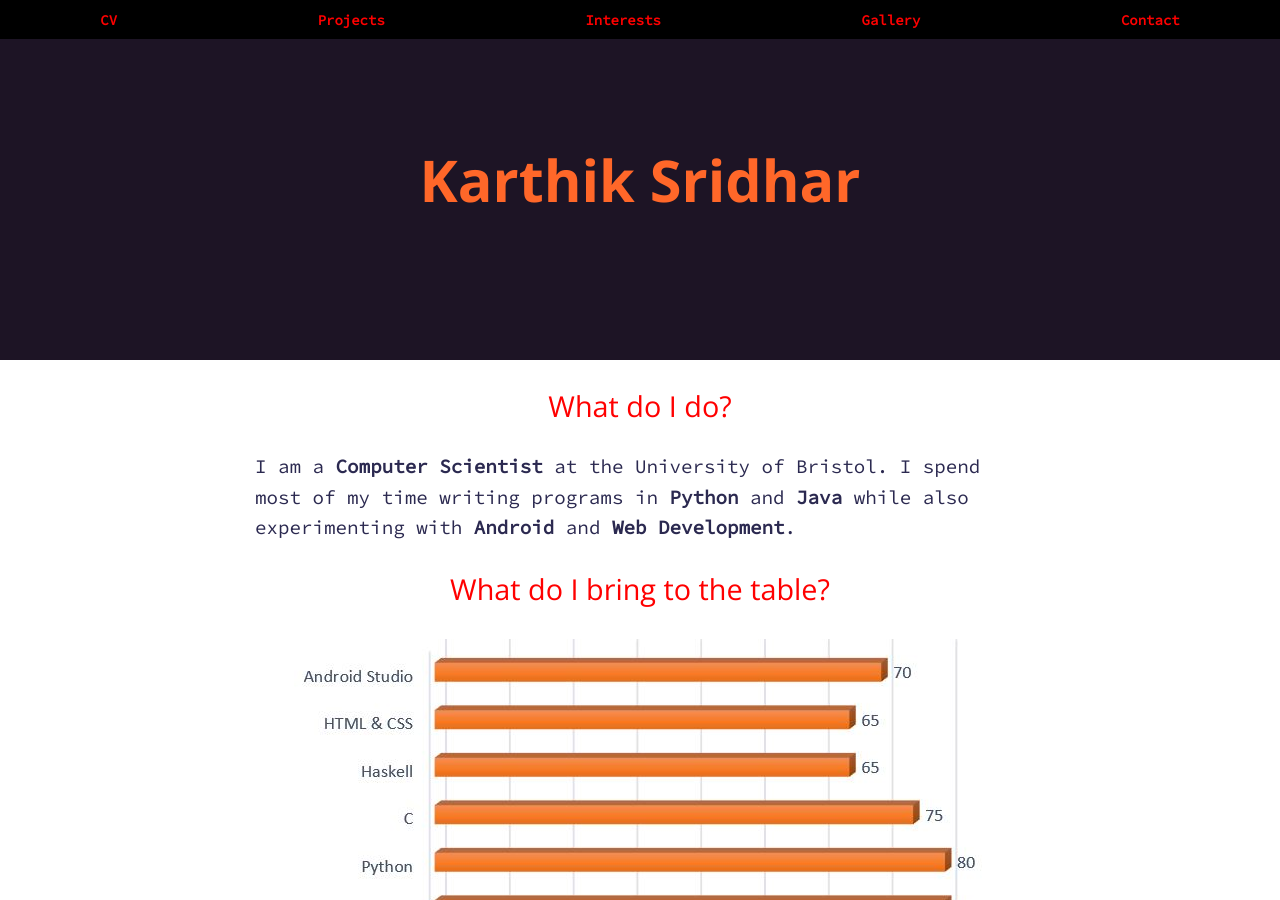
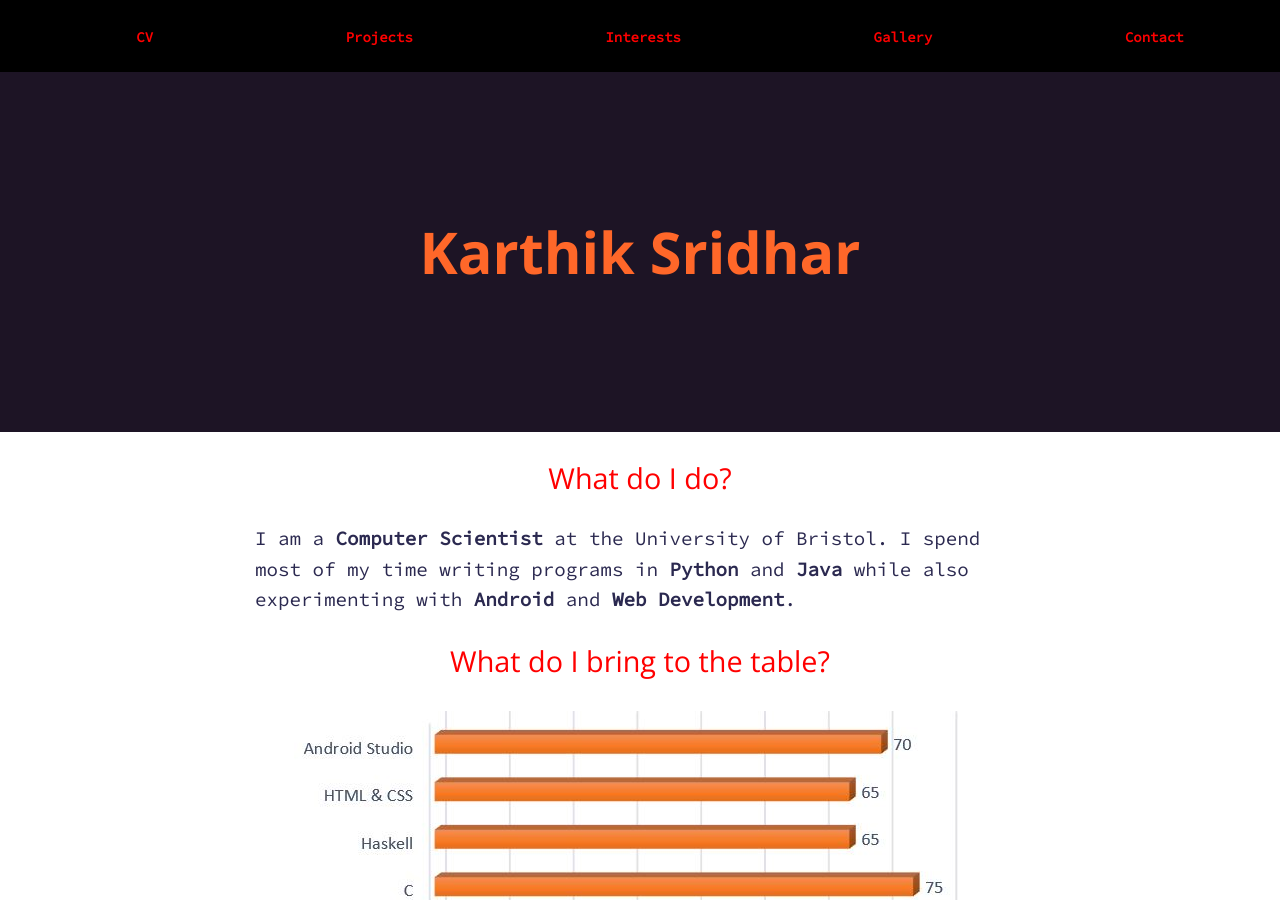
Before and after one commit to kartsridhar/kartsridhar.github.io, a Jekyll site: the page built from index.html, in a window 1280 px wide and 900 px high. Built offline with Jekyll 4.4.1, drawn with Linux system fonts in a browser that asks for light colours.

Commit message:
not much done today

```diff
--- a/_includes/header.html
+++ b/_includes/header.html
@@ -1,6 +1,6 @@
-<aside>
+<div class="nav-main">
   <nav>
-    <ul class="nav-links">
+    <ul class="nav-links" align="right">
       {% for p in site.pages %} {% if p.title %}
       <li>
         <a href="{{ p.url | prepend: site.baseurl}}">{{ p.title }}</a>
@@ -25,7 +25,7 @@
       <div class="line3"></div>
     </div>
   </nav>
-</aside>
+</div>
 
 <header>
   <h1 class="animated slideInLeft"><a href="http://kartsridhar.github.io">{{ site.title }}</a></h1>
--- a/_sass/_layout-stuff.scss
+++ b/_sass/_layout-stuff.scss
@@ -1,74 +1,89 @@
-aside {
-  top: 0;
-  right: 0;
-  background: #1b1833;
-  position: fixed;
-  z-index: 2;
-  width: 100%;
-
+.nav-main {
+  margin: 0px;
+  padding: 0px;
+  box-sizing: border-box;
+}
 nav {
   display: flex;
   justify-content: space-around;
   align-items: center;
-    margin: 0 auto;
+  min-height: 8vh;
   background-color: #000;
   font-family: $font-body;
 }
-
 .nav-links {
   display: flex;
   justify-content: space-around;
   width: 100%;
-    margin: 0;
-    padding: 0;
 }
 
 .nav-links a {
   text-decoration: none;
   display: block;
-    padding: 10px;
   font-family: $font-body;
   font-weight: bold;
   font-size: 14px;
   line-height: 20px;
   margin-bottom: -1px;
   box-shadow: 0;
+}
 
-    &:hover, &:active {
+.nav-links a:hover {
   background: $header;
   text-decoration: none;
   color: $main-colour;
 }
+
+.nav-links a:active {
+  background: $header;
+  text-decoration: none;
+  color: $main-colour;
 }
 
 .nav-links li {
   list-style: none;
-  }
 }
 
 .burger {
   display: none;
 }
 
-.burger div{
+.burger div {
   width: 25px;
   height: 3px;
   background-color: $link-colour;
-  margin-top: 5px;
-  margin-right: 1px;
+  margin: 5px;
 }
 
 @media screen and (max-width: 768px) {
+  body {
+    overflow-x: hidden;
+  }
   .nav-links {
     position: absolute;
     right: 0px;
     height: 92vh;
-    top: 8vh;
+    top: 4.7vh;
     background-color: #000;
     display: flex;
     flex-direction: column;
     align-items: center;
+    width: 30%;
+    transform: translateX(100%);
+    transition: transform 0.5s ease-in;
   }
+  .nav-links li {
+    opacity: 0;
+  }
+  .burger {
+    display: block;
+    cursor: pointer;
+    margin-left: auto;
+  }
+}
+
+.nav-active {
+  transform: translateX(0%);
 }
 
 h1, h2, h3 {
--- a/js/functions.js
+++ b/js/functions.js
@@ -19,3 +19,16 @@
       }
   });
 });
+
+const navSlide = () => {
+  const burger = document.querySelector('.burger');
+  const nav = document.querySelector('.nav-links');
+  const navLinks = document.querySelectorAll('.nav-links li');
+
+  burger.addEventListener('click', () => {
+    // Toggle navigation
+    nav.classList.toggle('nav-active');
+  });
+}
+
+navSlide();
```
Lines whose indentation alone changed are shown as unchanged.
